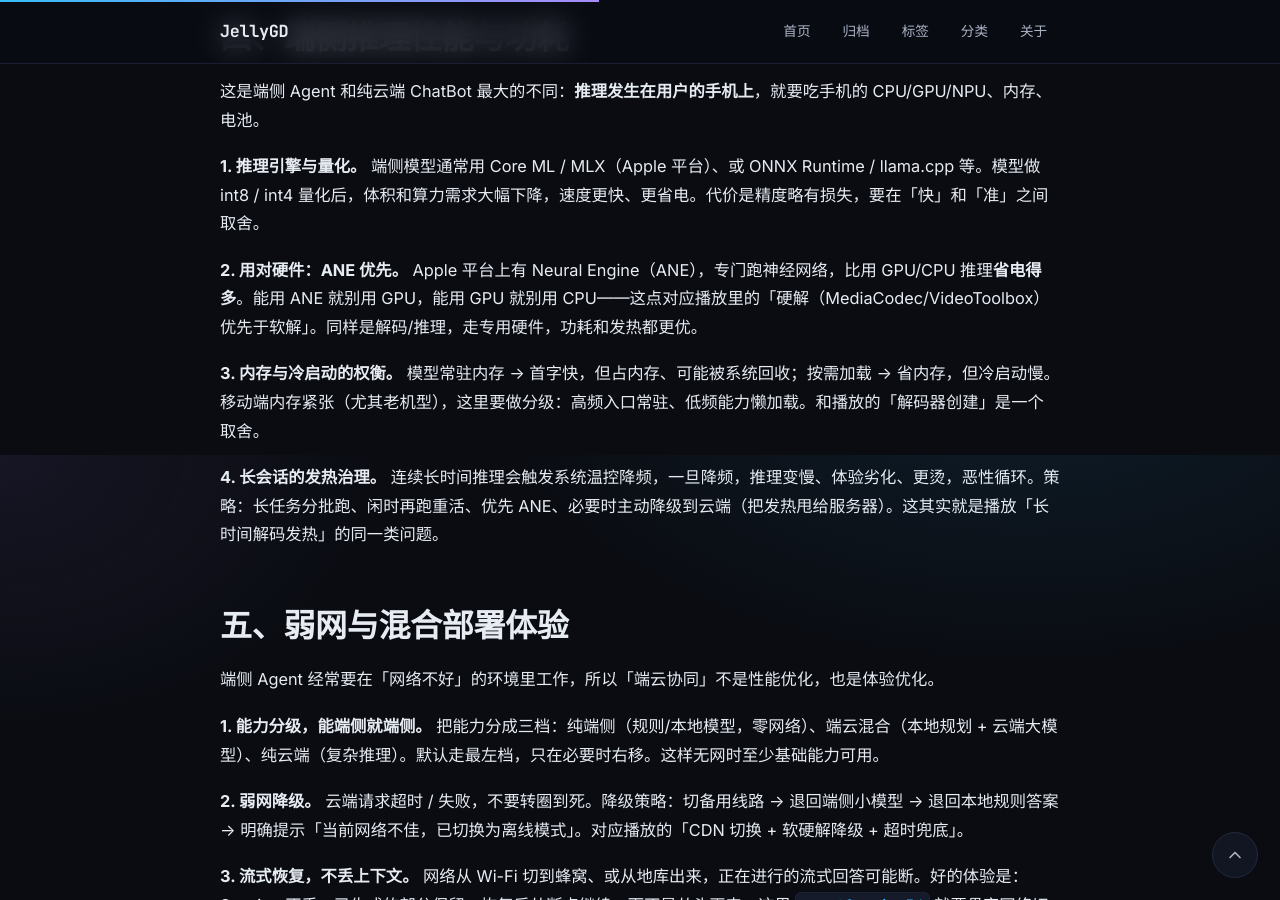
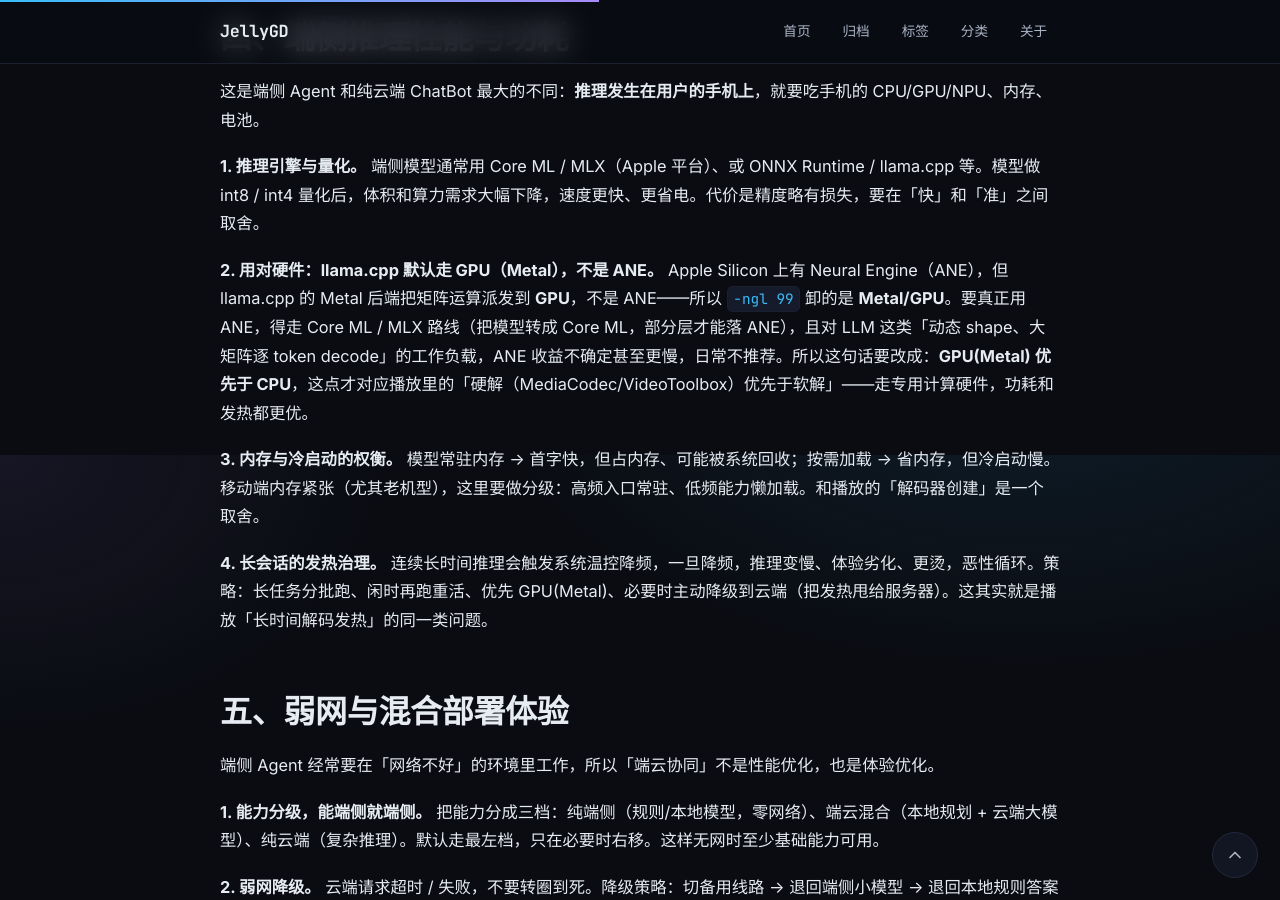
Before and after one commit to JellyGD/jellygd.github.io, a Jekyll site: the page built from _posts/2026-08-06-移动端AI Agent学习系列二-端侧体验优化.md, in a window 1280 px wide and 900 px high, scrolled down 3145 px. Built offline with Jekyll 4.4.1, drawn with Linux system fonts in a browser that asks for light colours.

Commit message:
fix: 修正 ANE 表述偏差（llama.cpp 默认走 Metal/GPU，-ngl 非 ANE；ANE 对 LLM 收益有限）

```diff
--- a/_posts/2026-08-06-移动端AI Agent学习系列二-端侧体验优化.md
+++ b/_posts/2026-08-06-移动端AI Agent学习系列二-端侧体验优化.md
@@ -101,11 +101,11 @@ onUserTrigger:
 
 **1. 推理引擎与量化。** 端侧模型通常用 Core ML / MLX（Apple 平台）、或 ONNX Runtime / llama.cpp 等。模型做 int8 / int4 量化后，体积和算力需求大幅下降，速度更快、更省电。代价是精度略有损失，要在「快」和「准」之间取舍。
 
-**2. 用对硬件：ANE 优先。** Apple 平台上有 Neural Engine（ANE），专门跑神经网络，比用 GPU/CPU 推理**省电得多**。能用 ANE 就别用 GPU，能用 GPU 就别用 CPU——这点对应播放里的「硬解（MediaCodec/VideoToolbox）优先于软解」。同样是解码/推理，走专用硬件，功耗和发热都更优。
+**2. 用对硬件：llama.cpp 默认走 GPU（Metal），不是 ANE。** Apple Silicon 上有 Neural Engine（ANE），但 llama.cpp 的 Metal 后端把矩阵运算派发到 **GPU**，不是 ANE——所以 `-ngl 99` 卸的是 **Metal/GPU**。要真正用 ANE，得走 Core ML / MLX 路线（把模型转成 Core ML，部分层才能落 ANE），且对 LLM 这类「动态 shape、大矩阵逐 token decode」的工作负载，ANE 收益不确定甚至更慢，日常不推荐。所以这句话要改成：**GPU(Metal) 优先于 CPU**，这点才对应播放里的「硬解（MediaCodec/VideoToolbox）优先于软解」——走专用计算硬件，功耗和发热都更优。
 
 **3. 内存与冷启动的权衡。** 模型常驻内存 → 首字快，但占内存、可能被系统回收；按需加载 → 省内存，但冷启动慢。移动端内存紧张（尤其老机型），这里要做分级：高频入口常驻、低频能力懒加载。和播放的「解码器创建」是一个取舍。
 
-**4. 长会话的发热治理。** 连续长时间推理会触发系统温控降频，一旦降频，推理变慢、体验劣化、更烫，恶性循环。策略：长任务分批跑、闲时再跑重活、优先 ANE、必要时主动降级到云端（把发热甩给服务器）。这其实就是播放「长时间解码发热」的同一类问题。
+**4. 长会话的发热治理。** 连续长时间推理会触发系统温控降频，一旦降频，推理变慢、体验劣化、更烫，恶性循环。策略：长任务分批跑、闲时再跑重活、优先 GPU(Metal)、必要时主动降级到云端（把发热甩给服务器）。这其实就是播放「长时间解码发热」的同一类问题。
 
 ## 五、弱网与混合部署体验
 
```
Also changed, not shown: _posts/2026-08-06-端侧本地模型部署-llama-cpp-部署配置与端云分工.md (+4 -2 lines).
